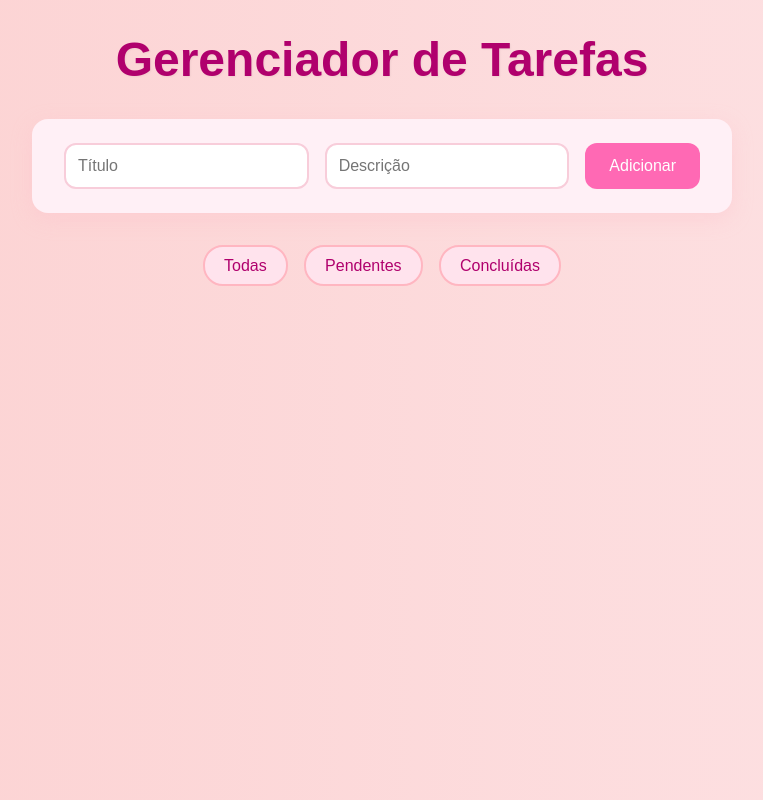
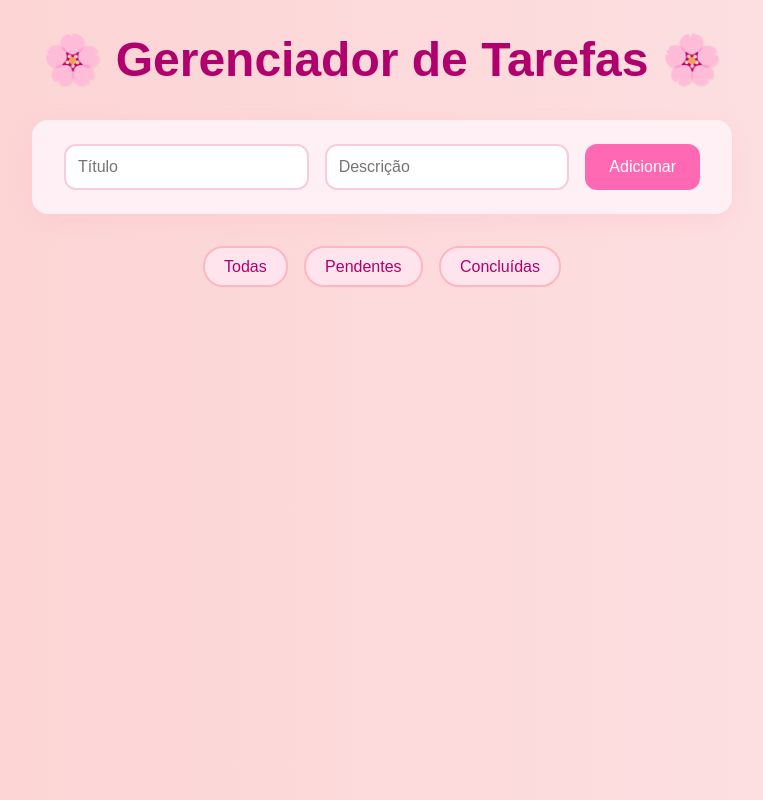
Before and after one commit to CarolTiemy/Atv_Gerenciamento_Tarefas, a plain HTML site: page GerenciadorDeTarefas/Frontend/index.html in a window 1280 px wide. Shown: the whole page, without its empty margins (258-1021 px from the left). Drawn offline with Linux system fonts and the light colour scheme; no server answers.

Commit message:
Realizando uma modificacao

```diff
--- a/GerenciadorDeTarefas/Frontend/index.html
+++ b/GerenciadorDeTarefas/Frontend/index.html
@@ -7,7 +7,7 @@
   <link rel="stylesheet" href="style.css" />
 </head>
 <body>
-  <h1>Gerenciador de Tarefas</h1>
+  <h1>🌸 Gerenciador de Tarefas 🌸</h1>
   <form id="task-form">
     <input type="text" id="title" placeholder="Título" required />
     <input type="text" id="description" placeholder="Descrição" required />
```
